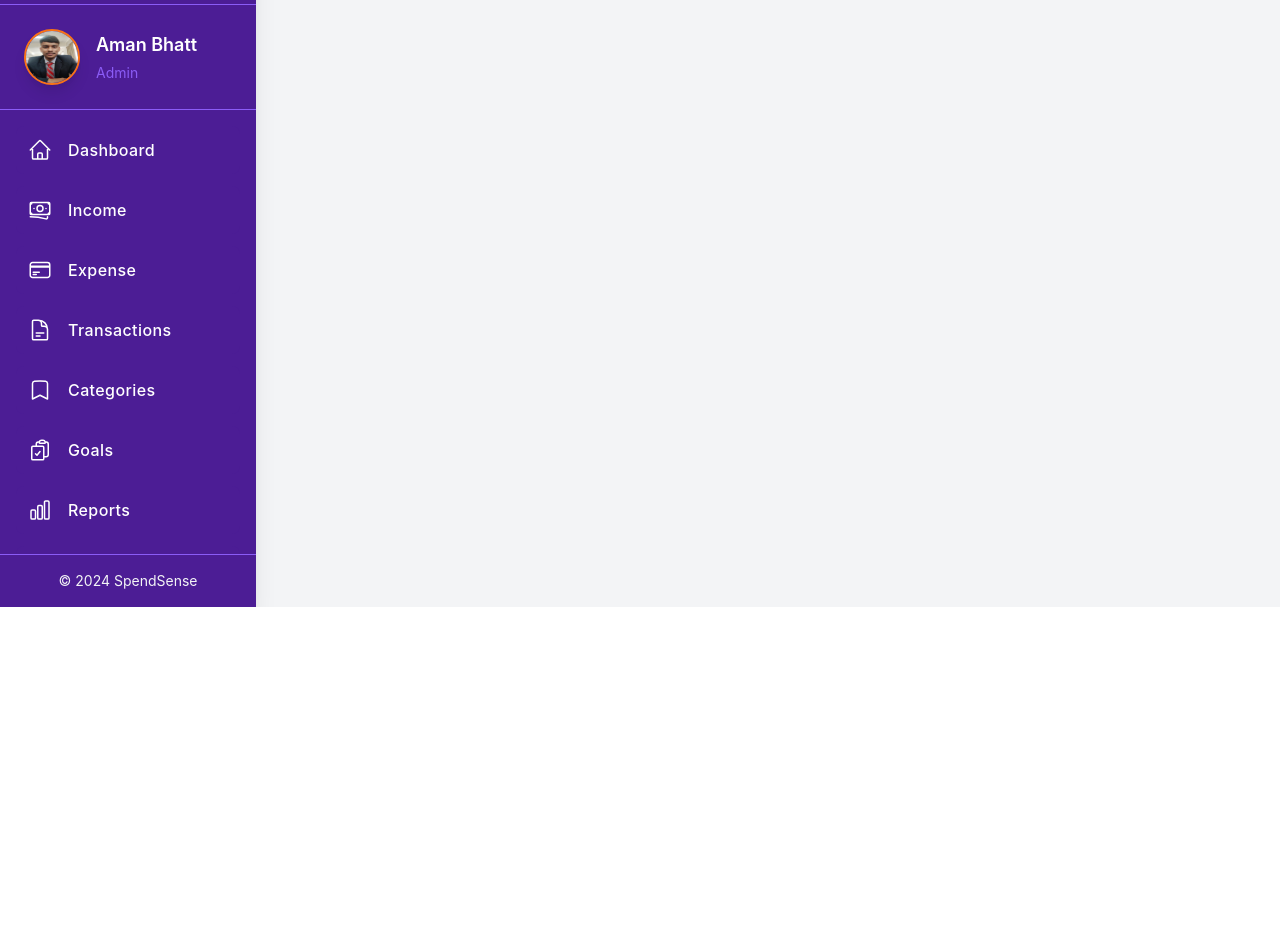
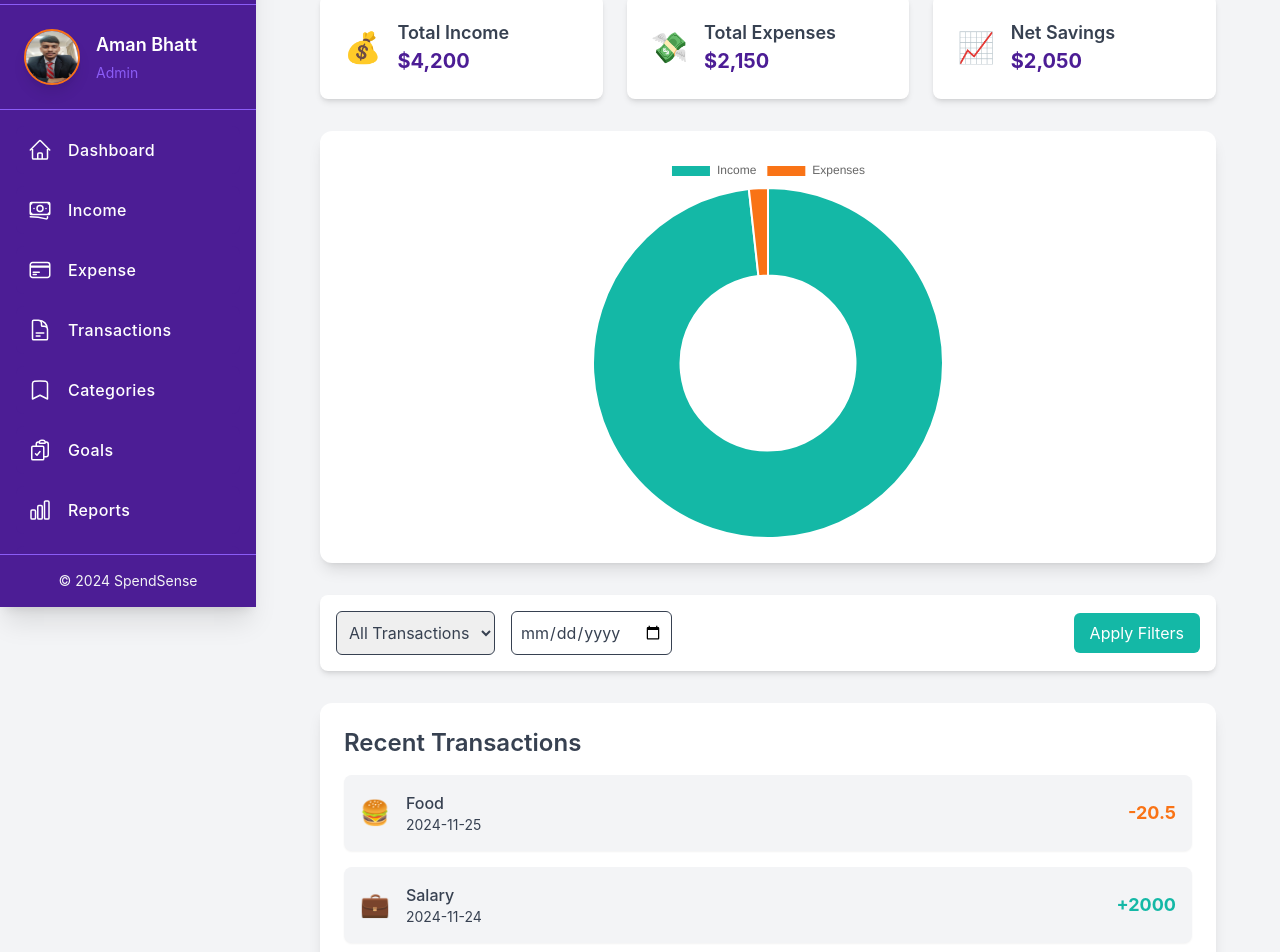
Before and after one commit to AmanBhatt0910/SpendSense, a React (Vite) app in the folder SpendSense-Frontend/: page /transactions in a window 1280 px wide. Shown: the part 193-1145 px from the top of the page. Before the commit the page ends 800 px from the top, so only its background shows below. Built offline with nearby package versions, Linux system fonts and the light colour scheme.

Commit message:
Transactions component added

```diff
--- a/SpendSense-Frontend/package.json
+++ b/SpendSense-Frontend/package.json
@@ -12,7 +12,9 @@
   "dependencies": {
     "@headlessui/react": "^2.2.0",
     "@heroicons/react": "^2.2.0",
+    "chart.js": "^4.4.6",
     "react": "^18.3.1",
+    "react-chartjs-2": "^5.2.0",
     "react-dom": "^18.3.1",
     "react-router-dom": "^7.0.1"
   },
--- /dev/null
+++ b/SpendSense-Frontend/src/components/Transactions/FinancialChart.tsx
@@ -0,0 +1,53 @@
+import React, { useState, useEffect } from 'react';
+import { Doughnut } from 'react-chartjs-2';
+import { Chart as ChartJS, ArcElement, Tooltip, Legend } from 'chart.js';
+
+ChartJS.register(ArcElement, Tooltip, Legend);
+
+interface FinancialChartProps {
+  transactions: {
+    id: number;
+    date: string;
+    category: string;
+    amount: number;
+    icon: string;
+  }[];
+}
+
+export const FinancialChart: React.FC<FinancialChartProps> = ({ transactions }) => {
+  const [chartData, setChartData] = useState({
+    labels: ['Income', 'Expenses'],
+    datasets: [
+      {
+        data: [0, 0],
+        backgroundColor: ['#14B8A6', '#F97316'],
+      },
+    ],
+  });
+
+  useEffect(() => {
+    const income = transactions.filter((t) => t.amount > 0).reduce((sum, t) => sum + t.amount, 0);
+    const expenses = transactions.filter((t) => t.amount < 0).reduce((sum, t) => sum + Math.abs(t.amount), 0);
+
+    setChartData({
+      labels: ['Income', 'Expenses'],
+      datasets: [
+        {
+          data: [income, expenses],
+          backgroundColor: ['#14B8A6', '#F97316'],
+        },
+      ],
+    });
+  }, [transactions]);
+
+  const options = {
+    responsive: true,
+    maintainAspectRatio: false,
+  };
+
+  return (
+    <div className="w-full max-w-xs mx-auto md:max-w-sm lg:max-w-md h-64 md:h-80 lg:h-96">
+      <Doughnut data={chartData} options={options} />
+    </div>
+  );
+};
--- /dev/null
+++ b/SpendSense-Frontend/src/components/Transactions/SummaryCard.tsx
@@ -0,0 +1,17 @@
+import React from 'react';
+
+interface SummaryCardProps {
+  title: string;
+  value: string;
+  icon: string;
+}
+
+export const SummaryCard: React.FC<SummaryCardProps> = ({ title, value, icon }) => (
+  <div className="flex items-center gap-4 bg-white p-6 rounded-lg shadow-md">
+    <span className="text-3xl">{icon}</span>
+    <div>
+      <h3 className="text-lg font-semibold text-neutral-dark">{title}</h3>
+      <p className="text-xl font-bold text-primary">{value}</p>
+    </div>
+  </div>
+);
--- /dev/null
+++ b/SpendSense-Frontend/src/components/Transactions/TransactionFilters.tsx
@@ -0,0 +1,23 @@
+import React from 'react';
+
+export const TransactionFilters: React.FC = () => {
+  return (
+    <div className="bg-white p-4 rounded-lg shadow-md flex items-center justify-between">
+      <div className="flex space-x-4">
+        <select className="border border-neutral-dark rounded-md p-2 text-neutral-dark">
+          <option value="all">All Transactions</option>
+          <option value="income">Income</option>
+          <option value="expense">Expenses</option>
+        </select>
+        <input
+          type="date"
+          className="border border-neutral-dark rounded-md p-2 text-neutral-dark"
+          placeholder="Select Date"
+        />
+      </div>
+      <button className="bg-teal text-white px-4 py-2 rounded-md hover:bg-teal-light transition">
+        Apply Filters
+      </button>
+    </div>
+  );
+};
--- /dev/null
+++ b/SpendSense-Frontend/src/components/Transactions/TransactionList.tsx
@@ -0,0 +1,40 @@
+import React from 'react';
+
+interface Transaction {
+  id: number;
+  date: string;
+  category: string;
+  amount: number;
+  icon: string;
+}
+
+interface TransactionListProps {
+  transactions: Transaction[];
+}
+
+export const TransactionList: React.FC<TransactionListProps> = ({ transactions }) => (
+  <ul className="space-y-4">
+    {transactions.map((transaction) => (
+      <li
+        key={transaction.id}
+        className="flex items-center justify-between bg-neutral-light p-4 rounded-lg shadow-sm"
+      >
+        <div className="flex items-center gap-4">
+          <span className="text-2xl">{transaction.icon}</span>
+          <div>
+            <p className="font-medium">{transaction.category}</p>
+            <p className="text-sm text-neutral-dark">{transaction.date}</p>
+          </div>
+        </div>
+        <p
+          className={`text-lg font-bold ${
+            transaction.amount > 0 ? 'text-teal' : 'text-accent-orange'
+          }`}
+        >
+          {transaction.amount > 0 ? '+' : ''}
+          {transaction.amount}
+        </p>
+      </li>
+    ))}
+  </ul>
+);
--- a/SpendSense-Frontend/src/pages/Transactions.tsx
+++ b/SpendSense-Frontend/src/pages/Transactions.tsx
@@ -1,10 +1,51 @@
+import React, { useState } from 'react';
+import { SummaryCard } from '../components/Transactions/SummaryCard';
+import { FinancialChart } from '../components/Transactions/FinancialChart';
+import { TransactionFilters } from '../components/Transactions/TransactionFilters';
+import { TransactionList } from '../components/Transactions/TransactionList';
+
+interface Transaction {
+  id: number;
+  date: string;
+  category: string;
+  amount: number;
+  icon: string;
+}
+
 const Transactions: React.FC = () => {
-    return (
-      <div>
-        <h1>Transactions</h1>
-        <p>View and manage all your financial transactions.</p>
+  const [transactions, setTransactions] = useState<Transaction[]>([
+    { id: 1, date: '2024-11-25', category: 'Food', amount: -20.5, icon: '🍔' },
+    { id: 2, date: '2024-11-24', category: 'Salary', amount: 2000, icon: '💼' },
+    { id: 3, date: '2024-11-23', category: 'Transportation', amount: -15, icon: '🚗' },
+  ]);
+
+  return (
+    <div className="bg-neutral-light min-h-screen p-8">
+      <div className="max-w-7xl mx-auto">
+        <h1 className="text-primary text-4xl font-bold mb-8">Transactions</h1>
+        <p className="text-neutral-dark text-lg mb-6">View and manage all your financial transactions.</p>
+
+        <div className="grid gap-6 md:grid-cols-2 lg:grid-cols-3 mb-8">
+          <SummaryCard title="Total Income" value="$4,200" icon="💰" />
+          <SummaryCard title="Total Expenses" value="$2,150" icon="💸" />
+          <SummaryCard title="Net Savings" value="$2,050" icon="📈" />
+        </div>
+
+        <div className="mb-8 bg-white rounded-xl shadow-lg p-6">
+          <FinancialChart transactions={transactions} />
+        </div>
+
+        <div className="mb-8">
+          <TransactionFilters />
+        </div>
+
+        <div className="bg-white p-6 rounded-xl shadow-lg">
+          <h2 className="text-2xl font-semibold text-neutral-dark mb-4">Recent Transactions</h2>
+          <TransactionList transactions={transactions} />
+        </div>
       </div>
-    );
-  };
+    </div>
+  );
+};
 
-  export default Transactions;
+export default Transactions;
```
Also changed, not shown: 1 other file (tests, documents, lock files or other folders).
